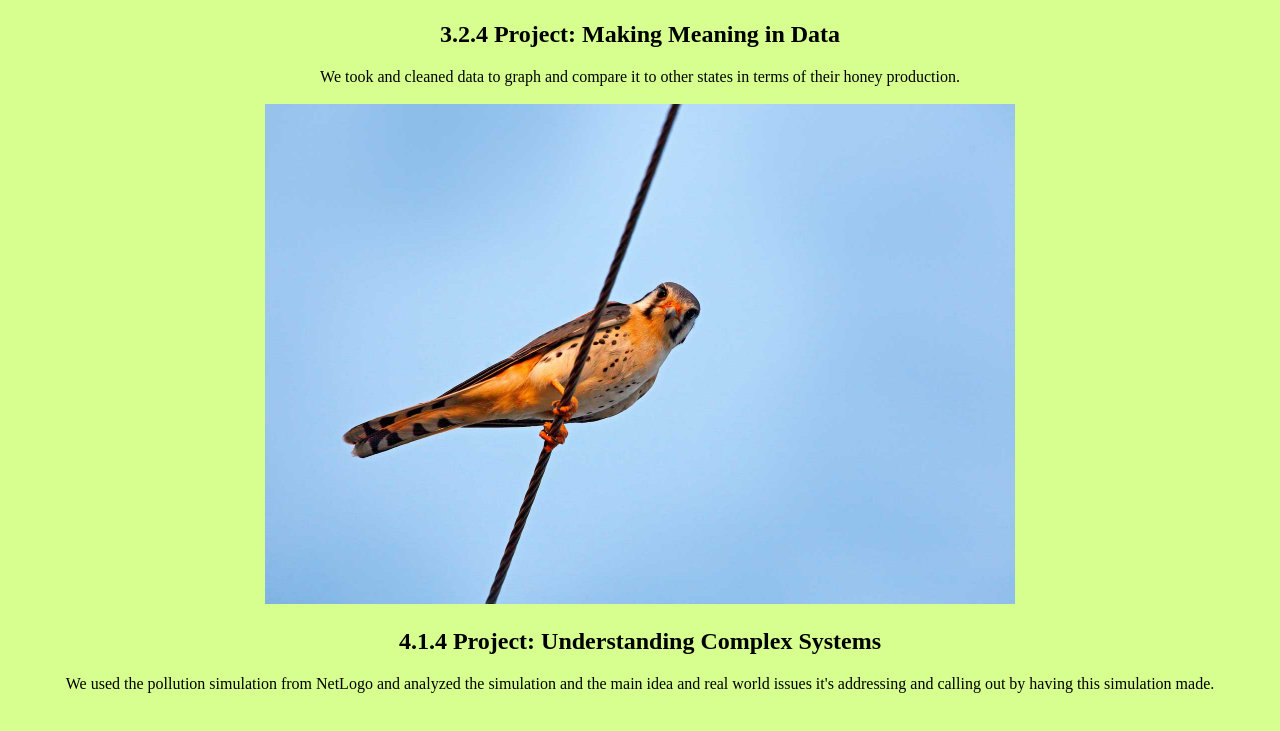
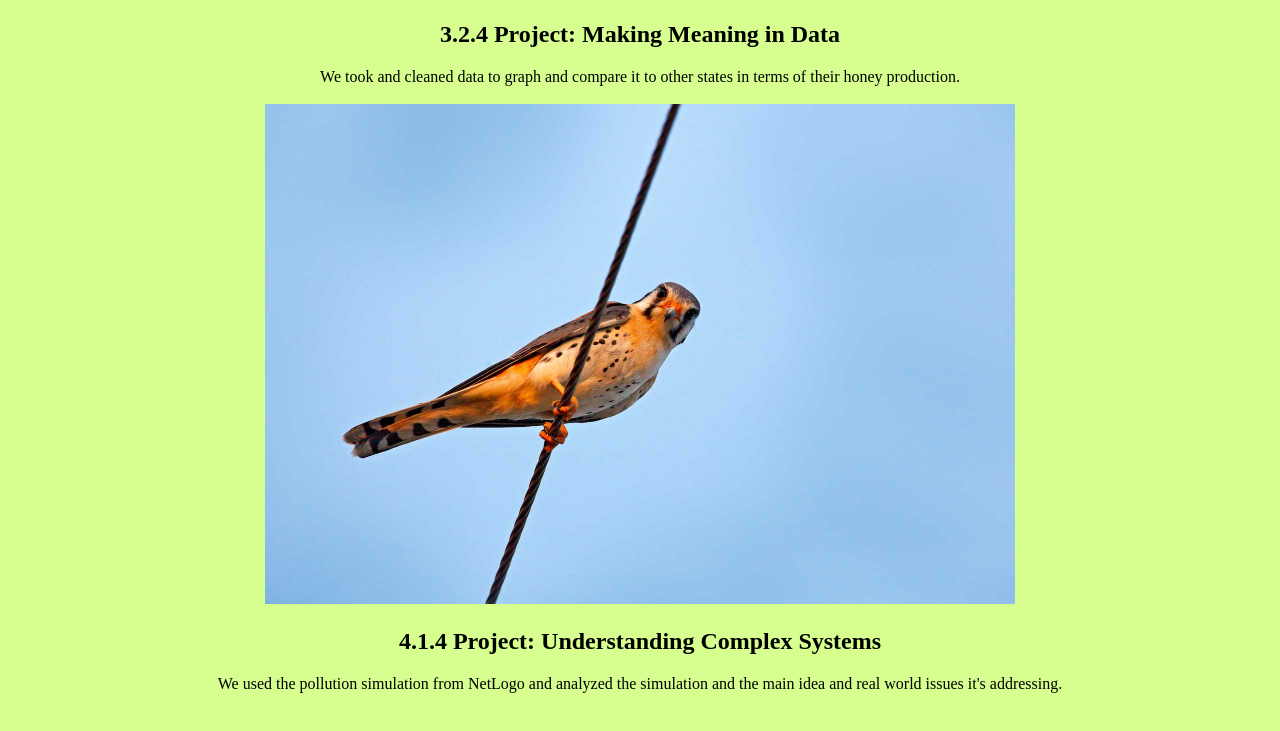
Before and after one commit to mi-she-ru/mi-she-ru.github.io, a plain HTML site: page portfolio.html in a window 1280 px wide. Shown: the part 3449-4180 px from the top of the page. Drawn offline with Linux system fonts and the light colour scheme.

Commit message:
Update portfolio.html

```diff
--- a/portfolio.html
+++ b/portfolio.html
@@ -46,7 +46,7 @@
     <img src="images/power.jpg" width="750" height="500">
     <br>
     <h2> 4.1.4 Project: Understanding Complex Systems </h2>
-    <p> We used the pollution simulation from NetLogo and analyzed the simulation and the main idea and real world issues it's addressing and calling out by having this simulation made.</p>
+    <p> We used the pollution simulation from NetLogo and analyzed the simulation and the main idea and real world issues it's addressing.</p>
     <br>
     </center>
 	  </body>
```
